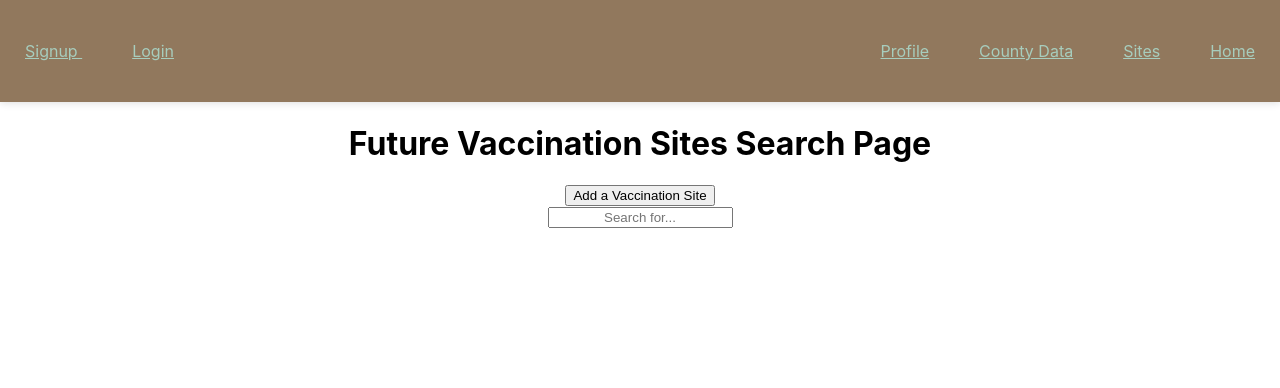
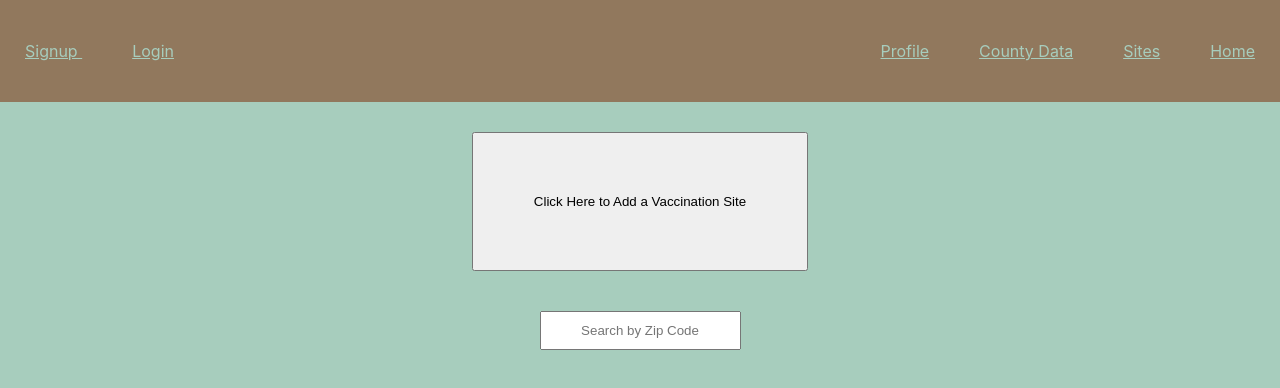
Before and after one commit to cspdevs000/viral-app, a React (Create React App) app: page /sites in a window 1280 px wide. Shown: the top 388 px of the page. Built offline with nearby package versions, Linux system fonts and the light colour scheme.

Commit message:
more basic styling

```diff
--- a/src/App.js
+++ b/src/App.js
@@ -62,7 +62,6 @@ function App() {
       <NavigationBar handleLogout={handleLogout} user={currentUser} isAuth={isAuthenticated}/>
       <BrowserRouter>
       <div>
-
         <Routes>
           <Route exact path='/' element={<Landing/>}/>
           <Route
@@ -72,7 +71,6 @@ function App() {
             setIsAuthenticated={setIsAuthenticated}
             user={currentUser}/>}
           />
-
           <Route path='/signup' element={<Signup/>}/>
           <Route path='/home' element={<Home/>}/>
           <Route path='/site/:id' element={<Site/>}/>
@@ -88,6 +86,3 @@ function App() {
 }
 
 export default App;
-
-//todo : implement comments to sites
-// styling
--- a/src/components/CountyData.css
+++ b/src/components/CountyData.css
@@ -16,13 +16,11 @@
     background-color: #A7CDBD;
     border: 2px solid #91785D;
   }
-.container {
+
+.county-container {
     background-color: #A7CDBD;
     height: 100vh;
     width: 100vw;
-    display: grid;
-    grid-template-columns: 25% 50% 25%;
-    grid-template-rows: 20% 40% 30% 10%;
 }
 
 .form-container {
--- a/src/components/CountyData.js
+++ b/src/components/CountyData.js
@@ -1,5 +1,4 @@
 import React, { Component } from 'react';
-import './NavigationBar.css';
 import './CountyData.css';
 import axios from 'axios';
 import CountyOptions from './CountyOptions';
@@ -96,7 +95,7 @@ class CountyData extends Component {
     render() {
         return (
             <div>
-            <div className="container">
+            <div className="county-container">
                 <div className="form-container">
                     <h1>Select a County</h1>
                     <form onSubmit={this.handleSubmit.bind(this)}>
--- /dev/null
+++ b/src/components/Site.css
@@ -0,0 +1,6 @@
+.site-container {
+    background-color: #A7CDBD;
+    height: 100vh;
+    width: 100vw;
+    padding: 20px;
+}
--- a/src/components/Site.js
+++ b/src/components/Site.js
@@ -1,5 +1,6 @@
 import React, { Component } from 'react';
 import IndividualSite from './IndividualSite'
+import './Site.css';
 import axios from 'axios';
 const { REACT_APP_SERVER_URL } = process.env;
 
@@ -37,8 +38,7 @@ class Site extends Component {
 
     render() {
       return (
-          <div>
-              <p>individual site page WILL BE HERE</p>
+          <div className='site-container'>
               {this.displayIndividualSite()}
           </div>
       );
--- /dev/null
+++ b/src/components/SiteResult.css
@@ -0,0 +1,3 @@
+.site-result-container {
+    background-color: #A7CDBD;
+}
--- a/src/components/SiteResult.js
+++ b/src/components/SiteResult.js
@@ -1,5 +1,6 @@
 import React, { Component } from 'react';
 import axios from 'axios';
+import './SiteResult.css';
 const { REACT_APP_SERVER_URL } = process.env;
 
 class SiteResult extends Component {
@@ -21,7 +22,7 @@ class SiteResult extends Component {
 
     render() {
       return (
-          <div>
+          <div className='site-result-container'>
               <p>{this.props.name}</p>
               <p>{this.props.zipCode}</p>
               <p>{this.props.city}</p>
--- /dev/null
+++ b/src/components/VaccSites.css
@@ -0,0 +1,22 @@
+.vacc-sites-container {
+    background-color: #A7CDBD;
+    height: 100vh;
+    width: 100vw;
+}
+
+.add-site-button {
+    margin: 30px;
+    padding: 60px;
+}
+
+.site-search-form {
+    padding: 10px;
+}
+
+.site-search-field {
+    padding: 10px;
+}
+
+.site-results-container {
+    background-color: #A7CDBD;
+}
--- a/src/components/VaccSites.js
+++ b/src/components/VaccSites.js
@@ -1,6 +1,6 @@
 import React, { Component } from 'react';
 import SiteResult from './SiteResult';
-import './NavigationBar.css';
+import './VaccSites.css';
 import axios from 'axios';
 const { REACT_APP_SERVER_URL } = process.env;
 
@@ -58,30 +58,25 @@ class VaccSites extends Component {
 
     render() {
         return (
-            <div>
-                <div>
-                    <h1>Future Vaccination Sites Search Page</h1>
-                </div>
+            <div className="vacc-sites-container">
                 <div>
                     <form action="/addsite" method="GET">
-                        <button>
-                            Add a Vaccination Site
+                        <button className="add-site-button">
+                            Click Here to Add a Vaccination Site
                         </button>
                     </form>
                 </div>
-                <div className="searchForm">
+                <div className="site-search-form">
                     <form onSubmit={this.handleSubmit.bind(this)}>
-                        <input
-                            placeholder="Search for..."
+                        <input className='site-search-field'
+                            placeholder="Search by Zip Code"
                             value={this.state.zipCode}
                             onChange={this.handleZipCode.bind(this)}
                         />
                     </form>
                 </div>
-                <div>
+                <div className='site-results-container'>
                     {this.displaySiteSearch()}
-                </div>
-                <div>
                     {this.displaySecondarySites()}
                 </div>
             </div>
```
